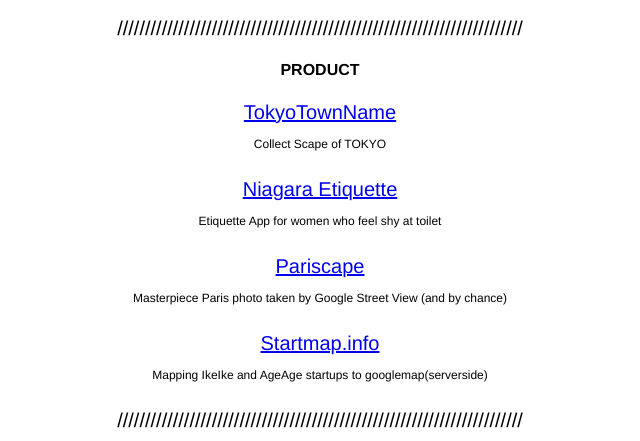
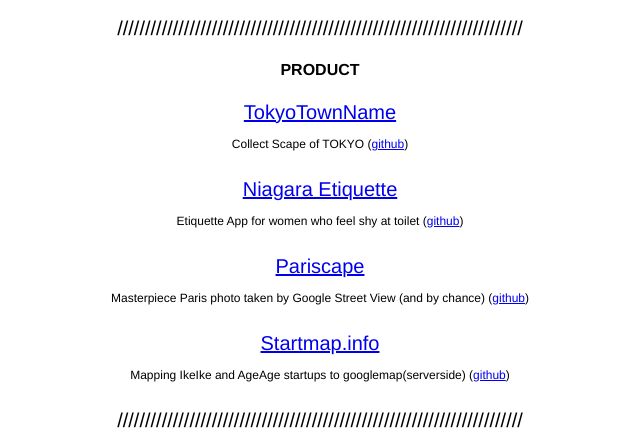
Before and after one commit to konpyu/konpyu.com, a plain HTML site: page index.html in a window 1280 px wide. Shown: the part 359-800 px from the top of the page, without its empty margins (320-960 px from the left). Drawn offline with Linux system fonts and the light colour scheme.

Commit message:
attach github link

```diff
--- a/index.html
+++ b/index.html
@@ -49,16 +49,16 @@ div#desc {
   <h4>PRODUCT</h4>
 </div>
 <a href="http://tokyotownname.com"><p>TokyoTownName</p></a>
-<div id="desc"><p id="desc">Collect Scape of TOKYO</p></div>
+<div id="desc"><p id="desc">Collect Scape of TOKYO (<a href="https://github.com/konpyu/tokyotownname">github</a>)</p></div>
 <p id="desc">&nbsp</p><!-- SPACER? -->
 <a href="http://npn.co.jp/article/detail/25027889/"><p>Niagara Etiquette</p></a>
-<div id="desc"><p id="desc">Etiquette App for women who feel shy at toilet</p></div>
+<div id="desc"><p id="desc">Etiquette App for women who feel shy at toilet (<a href="https://github.com/konpyu/Niagara-Etiquette">github</a>)</p></div>
 <p id="desc">&nbsp</p><!-- SPACER? -->
 <a href="https://city-scape.herokuapp.com/"><p>Pariscape</p></a>
-<p id="desc">Masterpiece Paris photo taken by Google Street View (and by chance)</p>
+<p id="desc">Masterpiece Paris photo taken by Google Street View (and by chance) (<a href="https://github.com/konpyu/cityscape">github</a>)</p>
 <p id="desc">&nbsp</p>
 <a href="http://startmap.info"><p>Startmap.info</p></a>
-<p id="desc">Mapping IkeIke and AgeAge startups to googlemap(serverside)</p>
+<p id="desc">Mapping IkeIke and AgeAge startups to googlemap(serverside) (<a href="https://github.com/konpyu/startmap">github</a>)</p>
 <p id="desc">&nbsp</p>
 <p>/////////////////////////////////////////////////////////////////////////</p>
 <div class="center">
```
